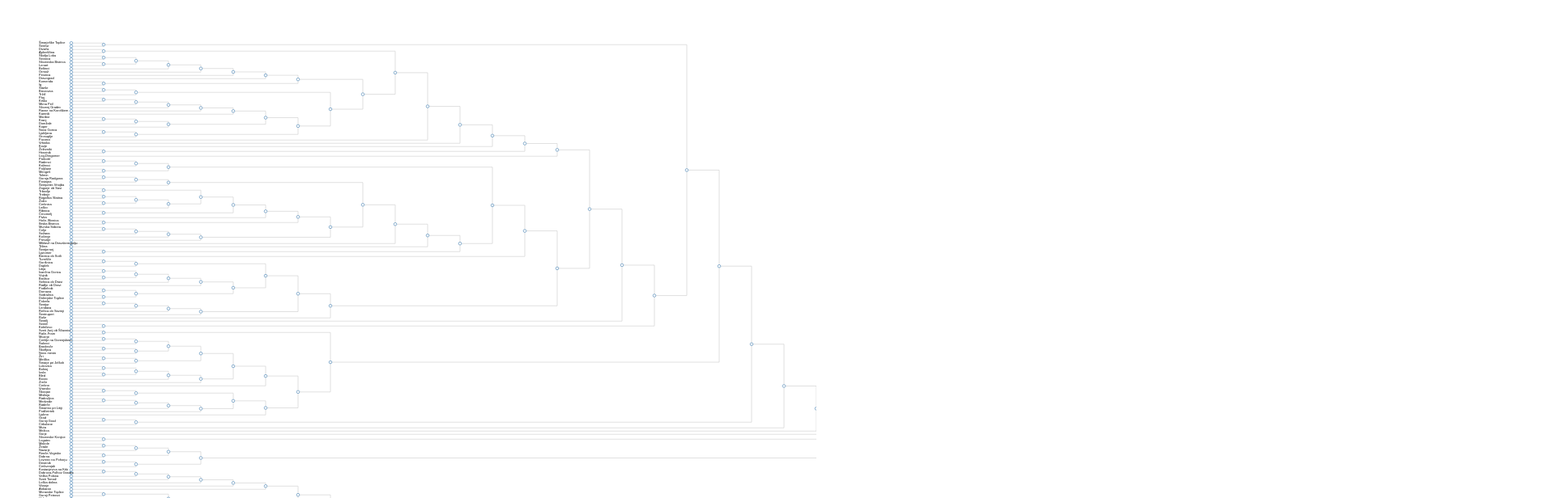
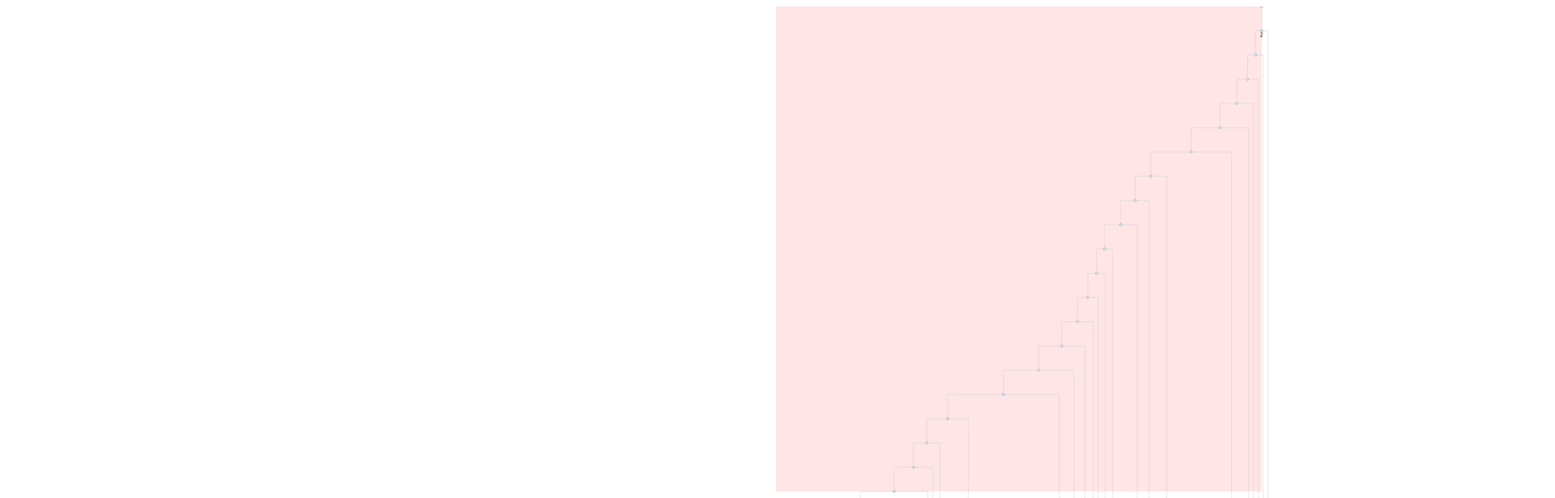
Before and after one commit to jslesk/data, a plain HTML site: page index.html in a window 1280 px wide. Shown: the top 616 px of the page at 81% size, 1920 px wide, since content can reach past the window. Drawn offline with nearby package versions, Linux system fonts and the light colour scheme.

Commit message:
Update index.html

```diff
--- a/index.html
+++ b/index.html
@@ -22,14 +22,14 @@
   <script src="https://d3js.org/d3.v3.min.js"></script>
   <script>
 
-    var width = 1000,
-      height = 1000;
+    var width = 2000,
+      height = 2000;
 
     var cluster = d3.layout.cluster()
       //  .size([width, height - 200])
       .nodeSize([1, 100])
       .separation(function (a, b) {
-        return 10 + d3.sum([a, b].map(function (d) {
+        return 20 + d3.sum([a, b].map(function (d) {
           return d.status == "D" ? 70 : 0;
         }))
       });
@@ -38,8 +38,8 @@
       .attr("width", width)
       .attr("height", height)
       .append("g")
-      .attr("transform", "translate(1800, 800)rotate(180)scale(0.4,0.4)");
 
+    svg.attr("transform", "translate(1550, 0)rotate(90)scale(0.3,0.3)");
     svg.append('rect').attr('width', width).attr('height', height).attr("fill", "red").attr('opacity', 0.1)
 
     // d3.json("https://bl.ocks.org/mbostock/raw/2429963/f29d697bb10b34c08ee2806eaff032324df8150c/readme.json", function (json) {
```
